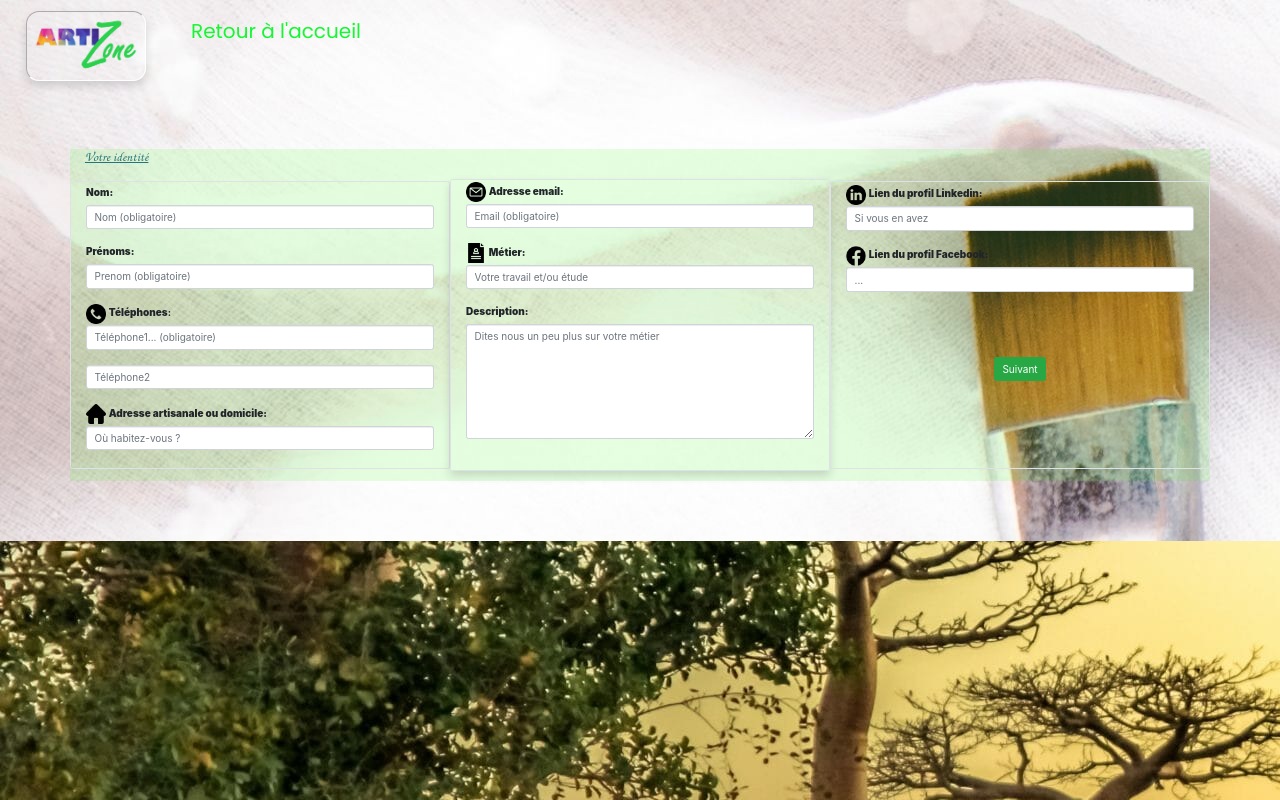
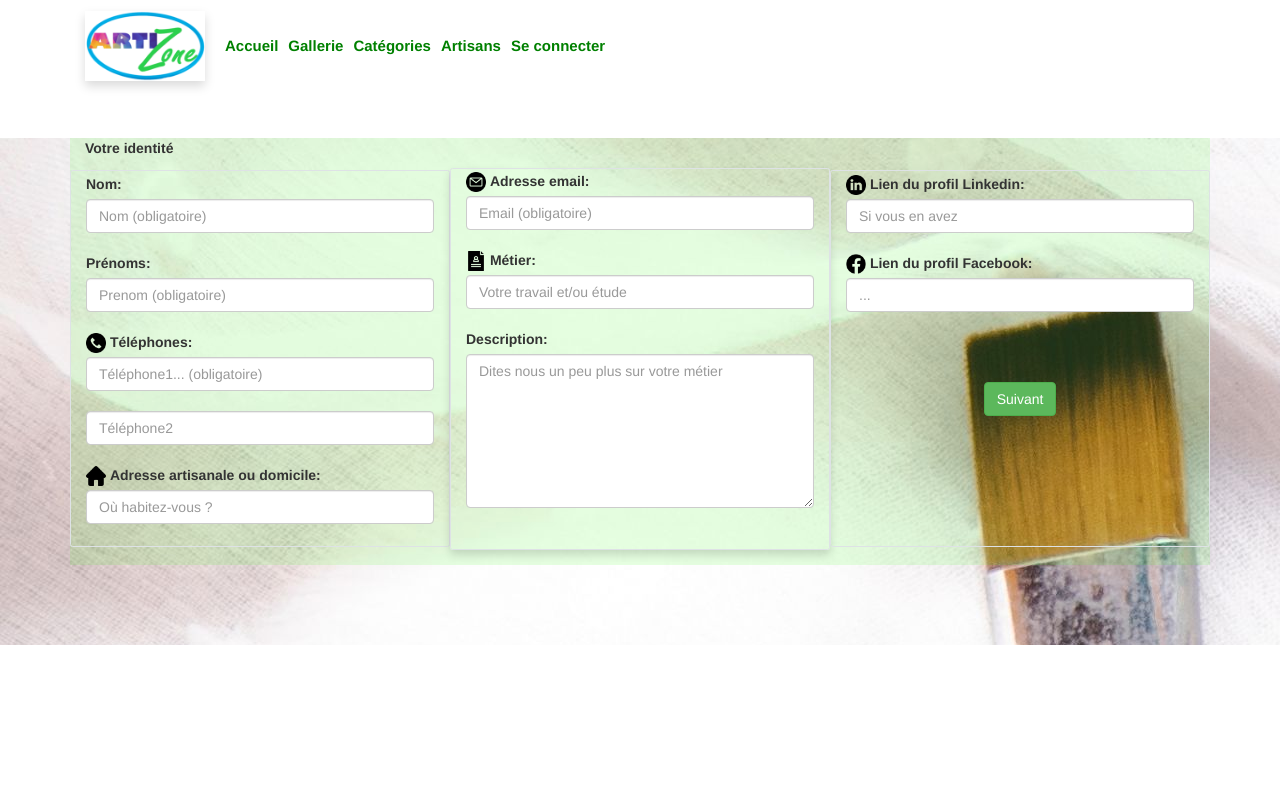
Before and after one commit to artizoneComm-IT/ifm, a PHP site: page /views/info-inscription.php in a window 1280 px wide. Run offline with PHP 8.4, Linux system fonts and the light colour scheme; some libraries are stand-ins or nearby versions.

Commit message:
update front-end

```diff
--- a/assets/css/css_additionnels.css
+++ b/assets/css/css_additionnels.css
@@ -1,6 +1,6 @@
-body {
+/* body {
     background-image: url("../image/bg/baobab.jpg");
-}
+} */
 .accueil {
     color: black;
     font-size: 15px;
--- a/assets/css/info-inscription.css
+++ b/assets/css/info-inscription.css
@@ -1,6 +1,6 @@
 
 section {
-    margin-top: 5%;
+    margin-top: 2%;
 }
 
 .bouton {
--- a/views/includes/header.php
+++ b/views/includes/header.php
@@ -8,28 +8,53 @@
     <link rel="shortcut icon" href="../../assets/image/logo/logo.ico" type="image/x-icon">
     <link rel="stylesheet" href="../../assets/css/bootstrap.min.css">
     <link rel="stylesheet" href="../../assets/css/css_additionnels.css">
+
+
+    <link href="https://fonts.googleapis.com/css2?family=Poppins:wght@300;400;500;600;700;900&display=swap" rel="stylesheet">
+    <link href="https://cdnjs.cloudflare.com/ajax/libs/twitter-bootstrap/3.3.7/css/bootstrap.min.css" rel="stylesheet">
+    <link href="https://cdnjs.cloudflare.com/ajax/libs/animate.css/3.6.2/animate.min.css" rel="stylesheet">
+    <link rel="stylesheet" href="../assets/css/info-inscription.css">
 </head>
 <body >
 <header>
     <div class="couleur_header">
         <div class="container-fluid">
-            <div class="row">
-                <nav class="col navbar navbar-expand-md navbar-dark" >
-                    <a href="#" class="navbar-brand">
-                        <img class="logo_ArtiZone shadow" src="../assets/image/logo/logo1.png" alt="ArtiZone'logo" width="120" height="70">
-                    </a>
-                    <button class="navbar-toggler" type="button" data-toggle="collapse" data-target="#navbarContent">
+        <nav class="navbar fixed-top navbar-expand-lg navbar-dark p-md-3">
+     <div class="container">
+     <img class="logo_ArtiZone shadow" src="../assets/image/logo/logobg.png" alt="ArtiZone'logo" width="120" height="70">         <button
+            type="button"
+            class="navbar-toggler"
+            data-bs-target="navbarNav"
+            data-bs-toggler="collapse"
+            aria-controls="navbarNav"
+            aria-expanded="false"
+            aria-lable="Toggle Navbar"
+         >
              <span class="navbar-toggler-icon"></span>
          </button>
-					<div id="navbarContent" class="collapse navbar-collapse">
+
+         <div class="collapse navbar-collapse" id="navbarNav">
+             <div class="mx-auto"></div>
             <ul class="navbar-nav">
-							<li class="nav-item active">
-								<a href="inscription.php" class="nav-link"> <scan class="accueil"><scan class="accueil" style="color:#15f733; font-size:20px;text-decoration:none; hover:text-weight:bold"> Retour à l'accueil </scan> </scan></a>
+                <li class="nav-item">
+                    <a href="#" class="nav-link text-white"> <span style="color:green; font-size:15px; font-weight:bold">Accueil</span> </a>
+                </li>
+                <li class="nav-item">
+                    <a href="#" class="nav-link text-white" ><span style="color:green; font-size:15px; font-weight:bold">Gallerie</span></a>
+                </li>
+                <li class="nav-item">
+                    <a href="#" class="nav-link text-white"><span style="color:green; font-size:15px; font-weight:bold">Catégories</span></a>
+                </li>
+                <li class="nav-item">
+                    <a href="#" class="nav-link text-white"><span style="color:green; font-size:15px; font-weight:bold">Artisans</span></a>
+                </li>
+                <li class="nav-item">
+                    <a href="#" class="nav-link text-white"><span style="color:green; font-size:15px; font-weight:bold">Se connecter</span></a>
                 </li>
             </ul>
+         </div>
      </div>
     </nav>
         </div>
     </div>
-    </div>
 </header>
--- a/views/info-inscription.php
+++ b/views/info-inscription.php
@@ -1,21 +1,69 @@
 <!DOCTYPE html>
 <html lang="en">
 <head>
-    <meta charset="utf-8">
+    <meta charset="UTF-8">
     <meta http-equiv="X-UA-Compatible" content="IE=edge">
-    <meta name="viewport" content="width=device-width, initial-scale=1">
+    <meta name="viewport" content="width=device-width, initial-scale=1.0">
     <title>Inscription</title>
-    <!-- font awesome -->
-    <script src="https://kit.fontawesome.com/938e38e4e6.js" crossorigin="anonymous"></script>
+    <link rel="shortcut icon" href="../assets/image/logo/logo.ico" type="image/x-icon">
+    <link rel="stylesheet" href="../assets/css/bootstrap.min.css">
+    <!-- <link rel="stylesheet" href="../assets/css/css_additionnels.css"> -->
+
 
     <link href="https://fonts.googleapis.com/css2?family=Poppins:wght@300;400;500;600;700;900&display=swap" rel="stylesheet">
     <link href="https://cdnjs.cloudflare.com/ajax/libs/twitter-bootstrap/3.3.7/css/bootstrap.min.css" rel="stylesheet">
     <link href="https://cdnjs.cloudflare.com/ajax/libs/animate.css/3.6.2/animate.min.css" rel="stylesheet">
     <link rel="stylesheet" href="../assets/css/info-inscription.css">
+</head>
+<body >
+<header>
+    <div class="couleur_header">
+        <div class="container-fluid">
+        <nav class="navbar fixed-top navbar-expand-lg navbar-dark p-md-3">
+            <div class="container">
+            <img class="logo_ArtiZone shadow" src="../assets/image/logo/logobg.png" alt="ArtiZone'logo" width="120" height="70">
+                <button
+                    type="button"
+                    class="navbar-toggler"
+                    data-bs-target="navbarNav"
+                    data-bs-toggler="collapse"
+                    aria-controls="navbarNav"
+                    aria-expanded="false"
+                    aria-lable="Toggle Navbar"
+                >
+                    <span class="navbar-toggler-icon"></span>
+                </button>
 
-</head>
+                <div class="collapse navbar-collapse" id="navbarNav">
+                    <div class="mx-auto">
+                    <ul class="navbar-nav">
+                        <li class="nav-item">
+                            <a href="#" class="nav-link text-white"> <span style="color:green; font-size:15px; font-weight:bold">Accueil</span> </a>
+                        </li>
+                        <li class="nav-item">
+                            <a href="#" class="nav-link text-white" ><span style="color:green; font-size:15px; font-weight:bold">Gallerie</span></a>
+                        </li>
+                        <li class="nav-item">
+                            <a href="#" class="nav-link text-white"><span style="color:green; font-size:15px; font-weight:bold">Catégories</span></a>
+                        </li>
+                        <li class="nav-item">
+                            <a href="#" class="nav-link text-white"><span style="color:green; font-size:15px; font-weight:bold">Artisans</span></a>
+                        </li>
+                        <li class="nav-item">
+                            <a href="#" class="nav-link text-white"><span style="color:green; font-size:15px; font-weight:bold">Se connecter</span></a>
+                        </li>
+                    </ul>
+                    </div>
+                </div>
+            </div>
+        </nav>
+        </div>
+    </div>
+</header>
+
+
 <div style="background-image: url('../assets/image/bg/pinceaux.jpg')">
-<?php include_once('includes/header.php'); ?>
+
     <section>
     <form method="post">
         <div class="container mt-2" id="membre" style="background-color:rgba(43, 255, 6, 0.116)">
@@ -339,9 +387,17 @@
         <script type="text/javascript" src="../assets/js/bootstrap.min.js"></script>
         <script type="text/javascript" src="../assets/js/js_inscription.js"></script>
 </div>
+
+    <script>
+        var nav = document.querySelector('nav');
+
+        window.addEventListener('scroll', function(){
+            if (window.pageYOffset > 100){
+                nav.classList.add('bg-dark', 'shadow');
+            }else {
+                nav.classList.remove('bg-dark', 'shadow')
+            }
+        })
+    </script>
 </body>
 </html>
-
-
-</body>
-</html>
```
Also changed, not shown: test.php (added, +107 -0 lines), views/categories.php (+47 -16 lines). Lines whose indentation alone changed are shown as unchanged.
